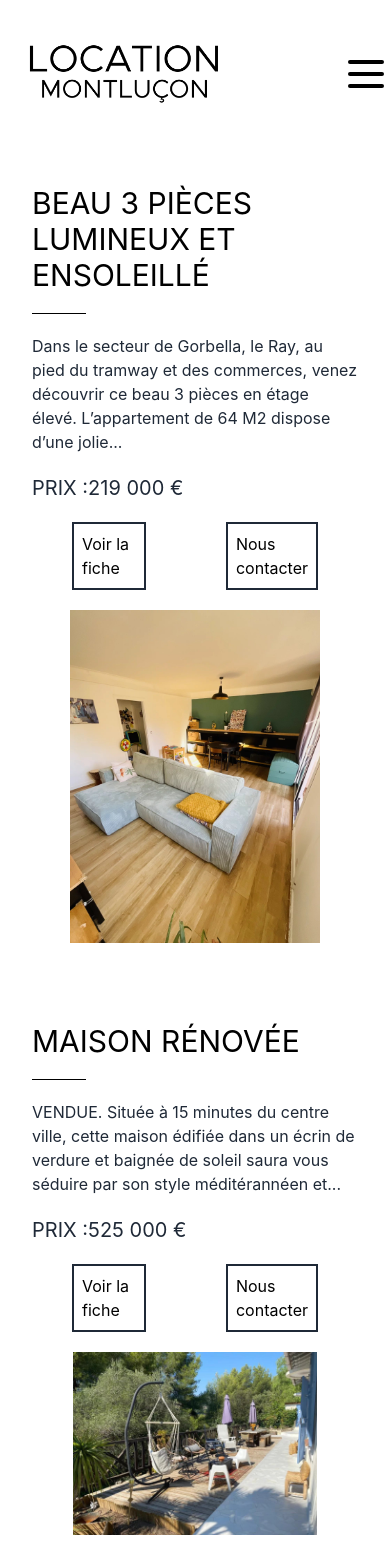
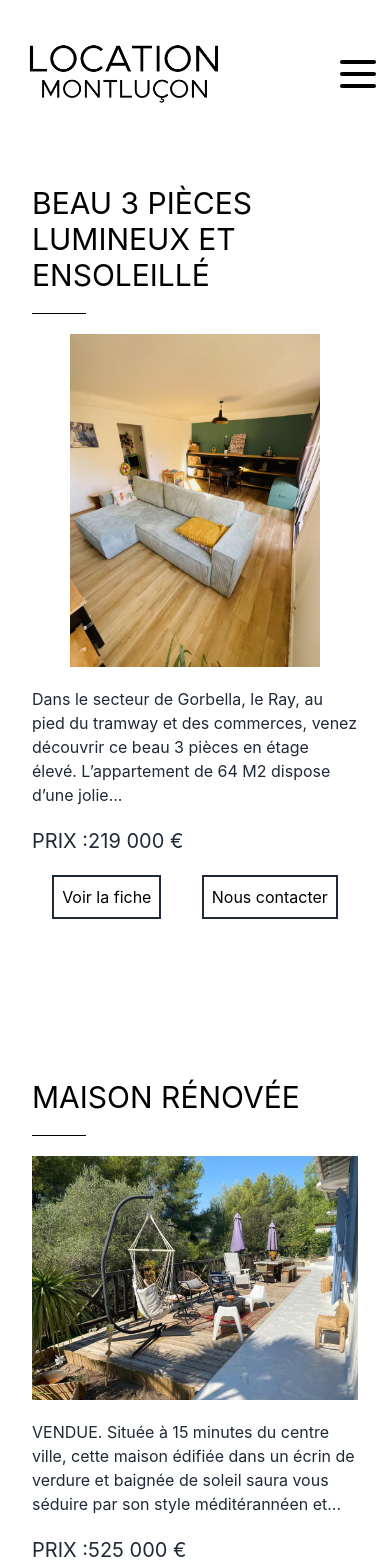
Before and after one commit to 0xMelvyn/estate, a Next.js app: page /ventes in a window 390 px wide. Shown: the top 1568 px of the page. Built offline with nearby package versions, Linux system fonts and the light colour scheme.

Commit message:
Mobile update

```diff
--- a/pages/navbar.js
+++ b/pages/navbar.js
@@ -7,7 +7,7 @@ const NavBar = ({ isMobileMenuOpen, toggleMobileMenu }) => {
   return (
     <nav className='pt-1 flex justify-between items-center'>
       <a href="/"><Image src={design} width={250} height={250}/></a>
-      <a className='lg:hidden text-5xl' href="#" onClick={(e) => {
+      <a className='lg:hidden text-5xl mx-2' href="#" onClick={(e) => {
         e.preventDefault();
         toggleMobileMenu();
       }}><LuMenu /></a>
--- a/pages/ventes.js
+++ b/pages/ventes.js
@@ -14,76 +14,88 @@ const ventes = () => {
                 <div className='lg:px-20'>
                     <h1 className='w-full lg:w-1/3 text-3xl mb-5 justify-around'>BEAU 3 PIÈCES LUMINEUX ET ENSOLEILLÉ</h1>
                     <hr className='border-black w-1/6' />
+                    <div className='pt-5 flex justify-around lg:hidden'>
+                        <Image className='object-contain' src={app1} width={250} height={250}/>
+                    </div>
                     <p className='lg:w-1/2 my-5 text-gray-800'>
                     Dans le secteur de Gorbella, le Ray, au pied du tramway et des commerces, venez découvrir ce beau 3 pièces en étage élevé. L’appartement de 64 M2 dispose d’une jolie...
                     </p>
                     <h2 className='my-5 text-xl text-gray-800'>PRIX :219 000 €</h2>
                     <div className='flex justify-around lg:justify-start'>
-                        <p className='mx-10 lg:mx-5 border-2 p-2 border-gray-800'>Voir la fiche</p>
-                        <p className='mx-10 lg:mx-5 border-2 p-2 border-gray-800'>Nous contacter</p>
+                        <p className='mx-5 border-2 p-2 border-gray-800'>Voir la fiche</p>
+                        <p className='mx-5 border-2 p-2 border-gray-800'>Nous contacter</p>
                     </div>
                 </div>
-                <div className='pt-5 lg:pt-0 lg:w-3/4 flex mx-auto'>
+                <div className='hidden lg:block lg:pt-5 lg:pt-0 lg:w-3/4 flex mx-auto'>
                     <Image className='object-contain' src={app1} width={250} height={250}/>
                 </div>
             </div>
         </section>
 
-        <section className='my-20 lg:my-40 flex'>
+        <section className='my-40 flex'>
             <div className='flex flex-col lg:flex-row justify-around'>
                 <div className='lg:px-20'>
                     <h1 className='w-full lg:w-1/3 text-3xl mb-5'>MAISON RÉNOVÉE</h1>
                     <hr className='border-black w-1/6' />
+                    <div className='pt-5 flex justify-around lg:hidden'>
+                        <Image className='object-contain' src={app2} width={500} height={500}/>
+                    </div>
                     <p className='lg:w-1/2 my-5 text-gray-800'>
                     VENDUE. Située à 15 minutes du centre ville, cette maison édifiée dans un écrin de verdure et baignée de soleil saura vous séduire par son style méditérannéen et...
                     </p>
                     <h2 className='my-5 text-xl text-gray-800'>PRIX :525 000 €</h2>
                     <div className='flex justify-around lg:justify-start'>
-                        <p className=' mx-10 lg:mx-5 border-2 p-2 border-gray-800'>Voir la fiche</p>
-                        <p className='mx-10 lg:mx-5 border-2 p-2 border-gray-800'>Nous contacter</p>
+                        <p className='mx-5 border-2 p-2 border-gray-800'>Voir la fiche</p>
+                        <p className='mx-5 border-2 p-2 border-gray-800'>Nous contacter</p>
                     </div>
                 </div>
-                <div className='pt-5 lg:pt-0 w-3/4 flex mx-auto'>
+                <div className='hidden lg:block lg:pt-5 lg:pt-0 lg:w-3/4 flex mx-auto'>
                     <Image className='object-contain' src={app2} width={500} height={500}/>
                 </div>
             </div>
         </section>
 
-        <section className='my-20 lg:my-40 flex'>
+        <section className='my-40 flex'>
             <div className='flex flex-col lg:flex-row justify-around'>
                 <div className='lg:px-20'>
                     <h1 className='w-full lg:w-1/3 text-3xl mb-5'>DUPLEX PLACE WILSON</h1>
                     <hr className='border-black w-1/6' />
+                    <div className='pt-5 flex justify-around lg:hidden'>
+                        <Image className='object-contain' src={app3} width={500} height={500}/>
+                    </div>
                     <p className='lg:w-1/2 my-5 text-gray-800'>
                     VENDU. PLACE WILSON.DERNIER ÉTAGE. Au cœur de Montluçon, dans un immeuble classé historique, venez découvrir ce magnifique appartement, esprit «villa sur le toit » accompagné de son jardin d’hiver dont...
                     </p>
                     <h2 className='my-5 text-xl text-gray-800'>PRIX :995 000 €</h2>
                     <div className='flex justify-around lg:justify-start'>
-                        <p className='mx-10 lg:mx-5 border-2 p-2 border-gray-800'>Voir la fiche</p>
-                        <p className='mx-10 lg:mx-5 border-2 p-2 border-gray-800'>Nous contacter</p>
+                        <p className='mx-5 border-2 p-2 border-gray-800'>Voir la fiche</p>
+                        <p className='mx-5 border-2 p-2 border-gray-800'>Nous contacter</p>
                     </div>
                 </div>
-                <div className='pt-5 lg:pt-0 w-3/4 flex mx-auto'>
+                <div className='hidden lg:block lg:pt-5 lg:pt-0 lg:w-3/4 flex mx-auto'>
                     <Image className='object-contain' src={app3} width={500} height={500}/>
                 </div>
             </div>
         </section>
 
-        <section className='my-20 lg:my-40 flex'>
+        <section className='my-40 flex'>
             <div className='flex flex-col lg:flex-row justify-around'>
                 <div className='lg:px-20'>
                 <h1 className='w-full lg:w-1/3 text-3xl mb-5'>3 PIÈCES ÉSPRIT MAISON ET SA VUE PANORAMIQUE</h1>
                 <hr className='border-black w-1/6' />
+                    <div className='pt-5 flex justify-around lg:hidden'>
+                        <Image className='object-contain' src={app4} width={500} height={500}/>
+                    </div>
                     <p className='lg:w-1/2 my-5 text-gray-800'>
                     VENDU Situé dans un écrin de verdure et au calme complet, venez découvrir notre 3 pièces et sa magnifique vue dégagée sur la ville et la mer . L’appartement dispose...
                     </p>
                     <h2 className='my-5 text-xl text-gray-800'>PRIX :228 000 €</h2>
                     <div className='flex justify-around lg:justify-start'>
-                        <p className='mx-10 lg:mx-5 border-2 p-2 border-gray-800'>Voir la fiche</p>
-                        <p className='mx-10 lg:mx-5 border-2 p-2 border-gray-800'>Nous contacter</p>
+                        <p className='mx-5 border-2 p-2 border-gray-800'>Voir la fiche</p>
+                        <p className='mx-5 border-2 p-2 border-gray-800'>Nous contacter</p>
                     </div>
                 </div>
-                <div className='pt-5 lg:pt-0 w-3/4 flex mx-auto'>
+                <div className='hidden lg:block lg:pt-5 lg:pt-0 lg:w-3/4 flex mx-auto'>
                     <Image className='object-contain' src={app4} width={500} height={500}/>
                 </div>
             </div>
```
Also changed, not shown: pages/location.js (+27 -15 lines).
